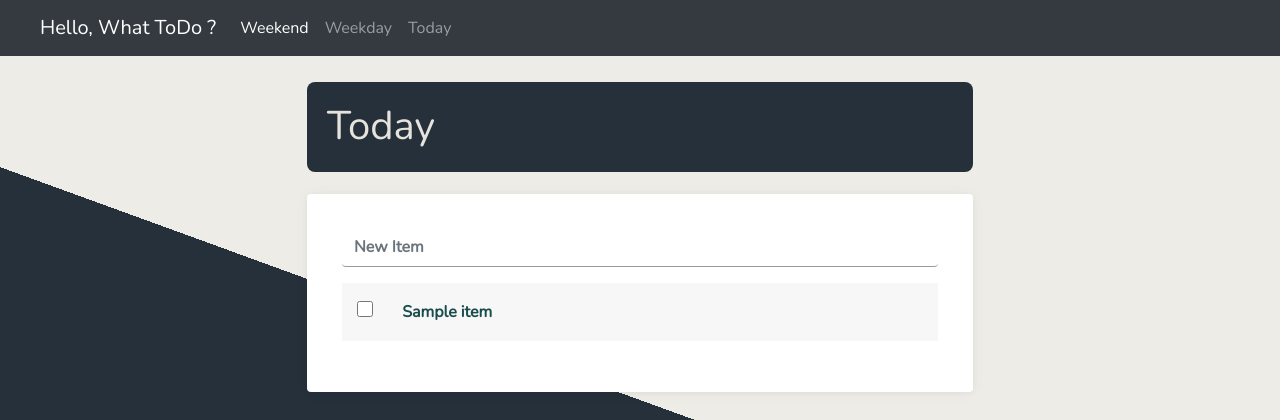
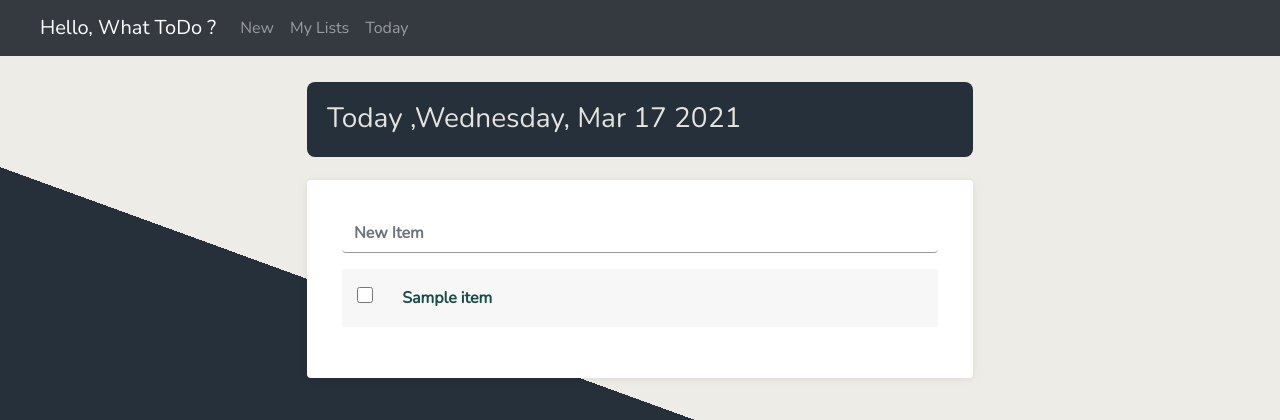
Before and after one commit to sabrina-gujral/ToDo-List, a Node server app: page /today in a window 1280 px wide. Shown: the top 420 px of the page. Run offline with Node 20, Linux system fonts and the light colour scheme; tables that the repository leaves empty hold one stand-in row (values such as "Sample post"); some libraries are stand-ins or nearby versions.

Commit message:
Alter some classes

```diff
--- a/db.js
+++ /dev/null
@@ -1,3 +0,0 @@
-exports.getItem = function (){
-
-}
--- a/views/header.ejs
+++ b/views/header.ejs
@@ -11,11 +11,11 @@
     <link href="https://fonts.googleapis.com/css2?family=Nunito:wght@200&display=swap" rel="stylesheet">
     <script src="https://use.fontawesome.com/9b1f791f2d.js"></script>
     <script src="https://code.jquery.com/jquery-3.6.0.min.js" integrity="sha256-/xUj+3OJU5yExlq6GSYGSHk7tPXikynS7ogEvDej/m4=" crossorigin="anonymous"></script>
-  <script src="https://ajax.googleapis.com/ajax/libs/jquery/3.5.1/jquery.min.js"></script>
-  <script src="https://maxcdn.bootstrapcdn.com/bootstrap/3.4.1/js/bootstrap.min.js"></script>
+    <script src="https://ajax.googleapis.com/ajax/libs/jquery/3.5.1/jquery.min.js"></script>
+    <script src="https://maxcdn.bootstrapcdn.com/bootstrap/3.4.1/js/bootstrap.min.js"></script>
     <script src="https://code.jquery.com/ui/1.12.1/jquery-ui.js"></script>
     <script>
-  $( function() {
+        $( function() {
     $( ".sortable" ).sortable();
     $( ".sortable" ).disableSelection();
   } );
@@ -31,11 +31,11 @@
         </button>
         <div class="collapse navbar-collapse" id="navbarNav">
             <ul class="navbar-nav">
-                <li class="nav-item active">
-                    <a class="nav-link" href="/weekend">Weekend <span class="sr-only">(current)</span></a>
+                <li class="nav-item">
+                    <a class="nav-link" href="/new/title">New</a>
                 </li>
                 <li class="nav-item">
-                    <a class="nav-link" href="/weekday">Weekday</a>
+                    <a class="nav-link" href="/lists/all">My Lists</a>
                 </li>
                 <li class="nav-item">
                     <a class="nav-link" href="/today">Today</a>
--- a/views/list.ejs
+++ b/views/list.ejs
@@ -3,9 +3,12 @@
     <div class="container">
         <div class="row">
             <div class="col-md-12">
-                <h1 class="box" id="heading">
+                <h3 class="box" id="heading">
                     <%= listTitle %>
-                </h1>
+                    <% if(date) {%>
+                    ,<%= date%>
+                    <% } %>
+                </h3>
             </div>
         </div>
     </div>
```
